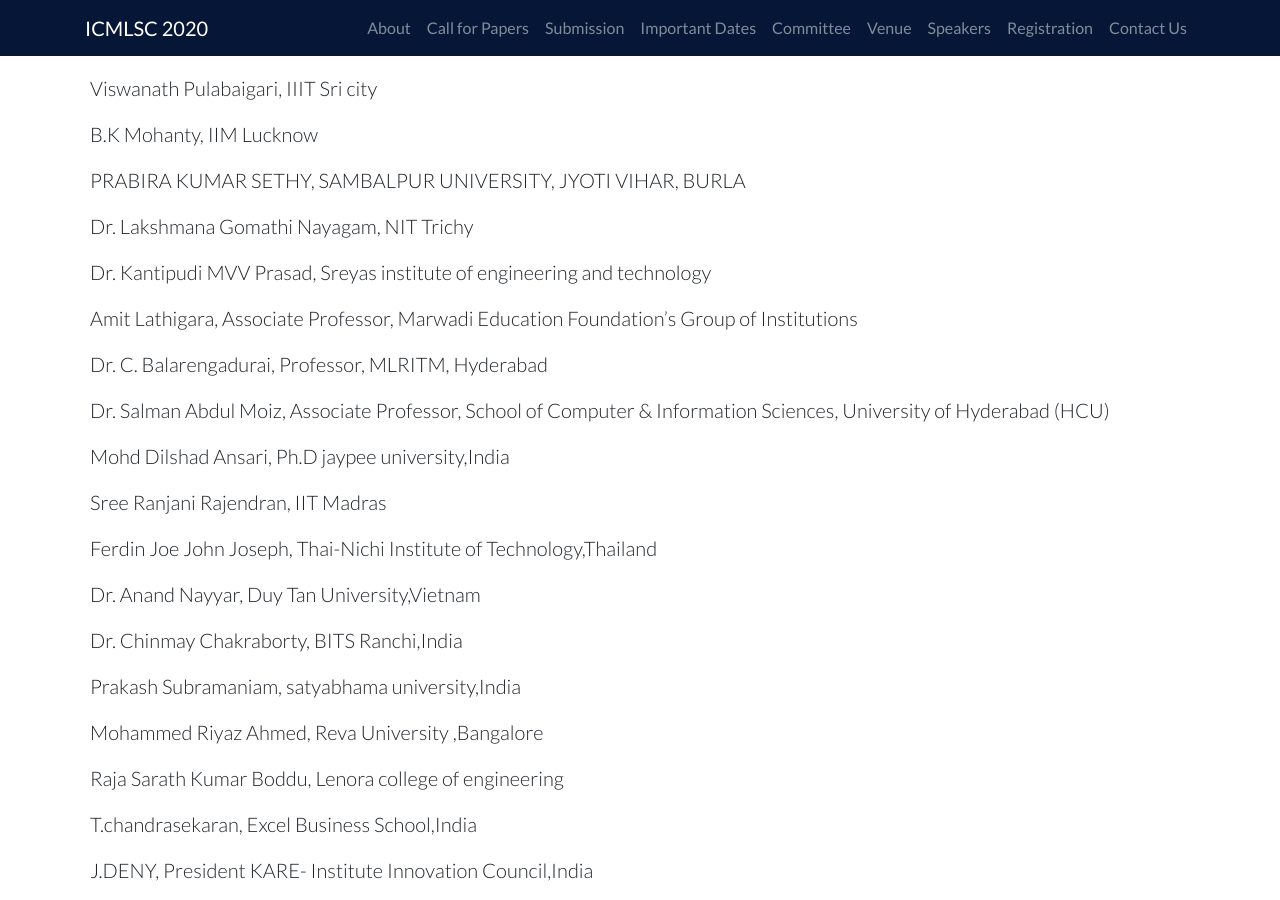
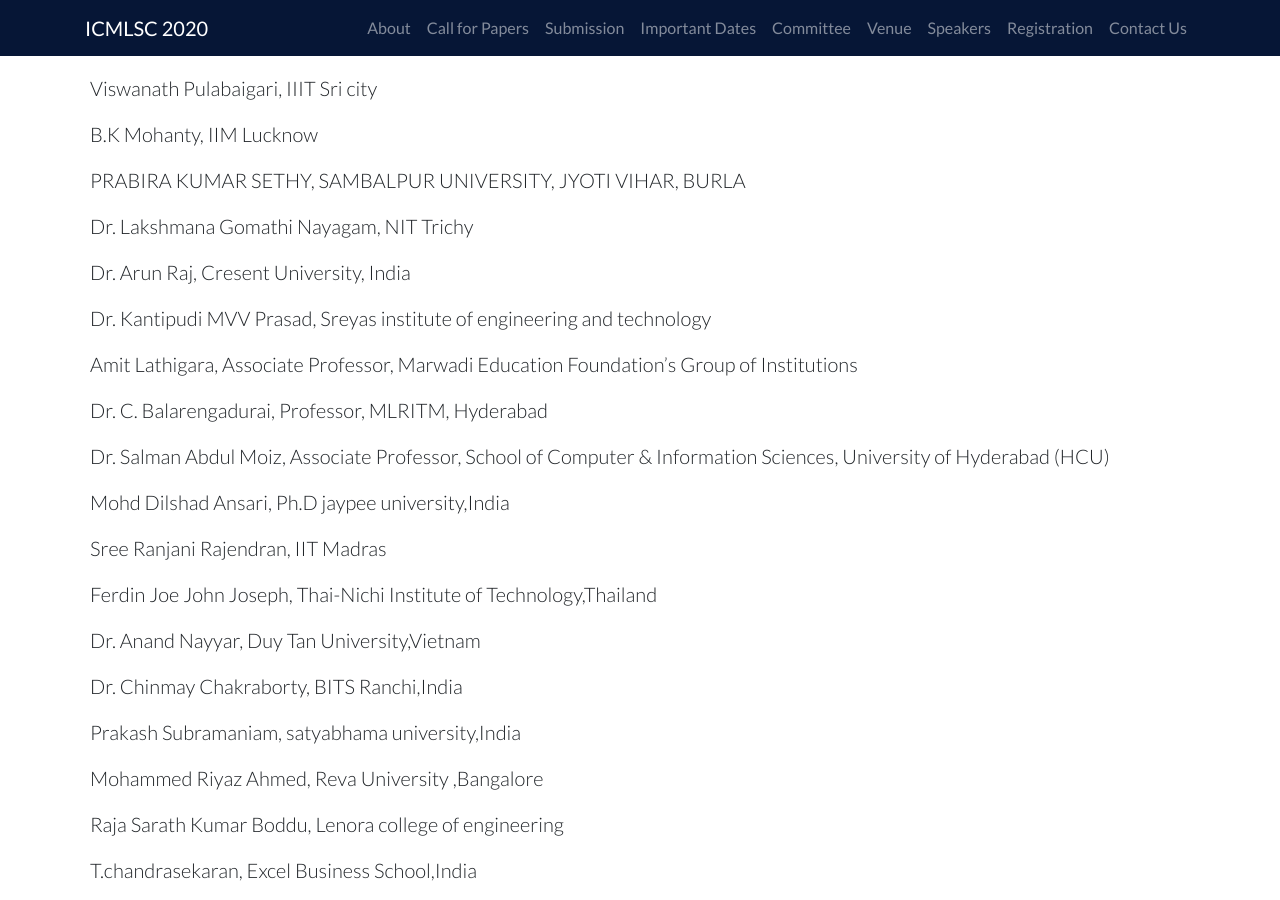
Before and after one commit to ieeevardhaman/icmlsc-website, a Jekyll site: the page built from pages/committee.md, in a window 1280 px wide and 900 px high, scrolled down 3180 px. Built offline with Jekyll 4.4.1, drawn with Linux system fonts in a browser that asks for light colours; our own code applies the rules of GitHub Pages for plain Markdown files.

Commit message:
Update committee.md
Added new member in TPC

```diff
--- a/pages/committee.md
+++ b/pages/committee.md
@@ -121,6 +121,8 @@
 
 Dr. Lakshmana Gomathi Nayagam, 	NIT Trichy
 
+Dr. Arun Raj, Cresent University, India
+
 Dr. Kantipudi MVV Prasad, Sreyas institute of engineering and technology
 
 Amit Lathigara,	Associate Professor, Marwadi Education Foundation's Group of Institutions
```
